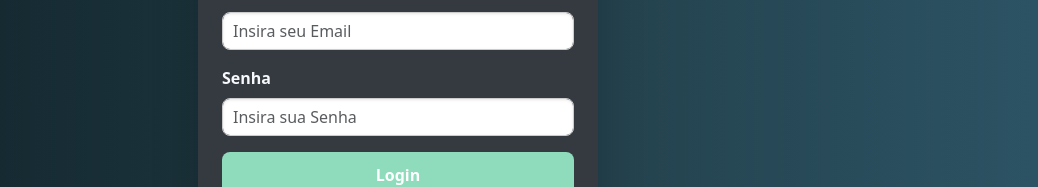
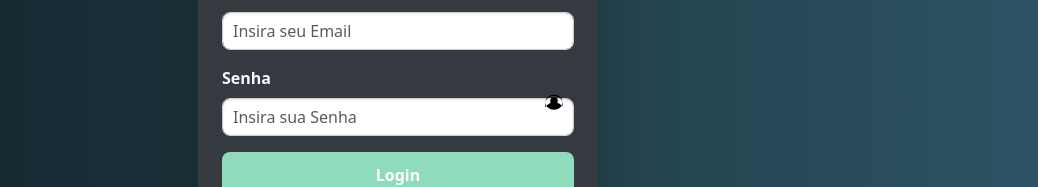
Before and after one commit to danirso/Unirides, a React (Create React App) app in the folder frontend/: page /login in a window 1280 px wide. Shown: the part 406-593 px from the top of the page, without its empty margins (242-1280 px from the left). Built offline with nearby package versions, Linux system fonts and the light colour scheme.

Commit message:
botão de visualizar senha

```diff
--- a/frontend/src/Login.js
+++ b/frontend/src/Login.js
@@ -10,11 +10,17 @@ function Login() {
 
   const [errors, setErrors] = useState({});
   const [backendError, setBackendError] = useState("");
+  const [showPassword, setShowPassword] = useState(false);
   const navigate = useNavigate();
 
   const handleInput = (e) => {
     setValues((prev) => ({ ...prev, [e.target.name]: e.target.value }));
   };
+
+  const togglePasswordVisibility = () => {
+    setShowPassword((prevShowPassword) => !prevShowPassword);
+  };
+
   const handleBackTolandPage = () => {
     navigate("/");
   };
@@ -39,11 +45,11 @@ function Login() {
             setBackendError(data.error);
           } else {
             localStorage.setItem("user", JSON.stringify(data.user));
-          }
-          if (data.user.role === 0) {
-            navigate("/passageiro");
-          } else {
-            navigate("/motorista");
+            if (data.user.role === 0) {
+              navigate("/passageiro");
+            } else {
+              navigate("/motorista");
+            }
           }
         })
         .catch((error) => {
@@ -130,12 +136,12 @@ function Login() {
               </span>
             )}
           </div>
-          <div className="mb-3">
+          <div className="mb-3" style={{ position: "relative" }}>
             <label htmlFor="password" style={{ fontWeight: "bold" }}>
               Senha
             </label>
             <input
-              type="password"
+              type={showPassword ? "text" : "password"}
               name="password"
               placeholder="Insira sua Senha"
               className="form-control"
@@ -143,17 +149,60 @@ function Login() {
               onChange={handleInput}
               style={{
                 borderRadius: "8px",
-                padding: "10px",
+                padding: "10px 40px 10px 10px",
                 border: "1px solid #ccc",
                 boxShadow: "inset 0 1px 3px rgba(0,0,0,0.1)",
               }}
             />
+            <button
+              type="button"
+              onClick={togglePasswordVisibility}
+              style={{
+                position: "absolute",
+                top: "50%",
+                right: "10px",
+                transform: "translateY(-50%)",
+                background: "none",
+                border: "none",
+                cursor: "pointer",
+                padding: "0",
+                display: "flex",
+                alignItems: "center",
+                justifyContent: "center",
+            }}
+            >
+              {showPassword ? (
+                <svg
+                  xmlns="http://www.w3.org/2000/svg"
+                  width="20"
+                  height="20"
+                  fill="currentColor"
+                  className="bi bi-eye-slash"
+                  viewBox="0 0 16 16"
+                >
+                  <path d="M13.359 11.238C14.097 10.236 14.68 9.036 15 7.995 13.89 4.769 10.968 2.5 8 2.5c-.716 0-1.412.093-2.077.258L6.53 3.356a5.97 5.97 0 0 1 1.47-.226c2.413 0 4.717 1.655 5.753 3.978-.288.667-.72 1.297-1.278 1.818l.882.882zm-1.16 1.16l-1.231-1.23c-.335.221-.717.376-1.12.434l-.433-.433c.225-.33.381-.711.434-1.12l-.362-.362C9.474 8.12 9.256 8 9 8a1 1 0 0 0-.725.338L7.306 8.9c-.035-.052-.074-.1-.108-.15L6.032 8.222a3.973 3.973 0 0 1-.316-.386L1.646 4.254l-.708.708 12 12 .708-.708-2.354-2.354zm-8.855-2.417l-.033-.03C4.485 8.868 6.182 7.999 8 7.999s3.515.869 4.691 1.952c-.264.375-.552.732-.859 1.064L4.343 4.955z" />
+                </svg>
+              ) : (
+                <svg
+                  xmlns="http://www.w3.org/2000/svg"
+                  width="20"
+                  height="20"
+                  fill="currentColor"
+                  className="bi bi-eye"
+                  viewBox="0 0 16 16"
+                >
+                  <path d="M8 3c-2.39 0-4.657 1.192-6.211 3.062a8.12 8.12 0 0 0 0 5.876C3.343 13.808 5.61 15 8 15c2.39 0 4.657-1.192 6.211-3.062a8.12 8.12 0 0 0 0-5.876C12.657 4.192 10.39 3 8 3zM1.313 7.995C2.462 5.376 4.968 4 8 4c3.032 0 5.538 1.376 6.687 3.995a7.11 7.11 0 0 1 0 4.01C13.538 10.624 11.032 9.248 8 9.248c-3.032 0-5.538 1.376-6.687 3.995a7.11 7.11 0 0 1 0-4.01z" />
+                  <path d="M8 5a3 3 0 1 0 0 6 3 3 0 0 0 0-6z" />
+                </svg>
+              )}
+            </button>
             {errors.password && (
               <span className="text-danger" style={{ fontSize: "0.9em" }}>
                 {errors.password}
               </span>
             )}
           </div>
+
           {backendError && (
             <span className="text-danger" style={{ fontSize: "0.9em" }}>
               {backendError}
@@ -191,7 +240,6 @@ function Login() {
           >
             Criar Conta
           </Link>
-
         </form>
       </div>
     </div>
```
